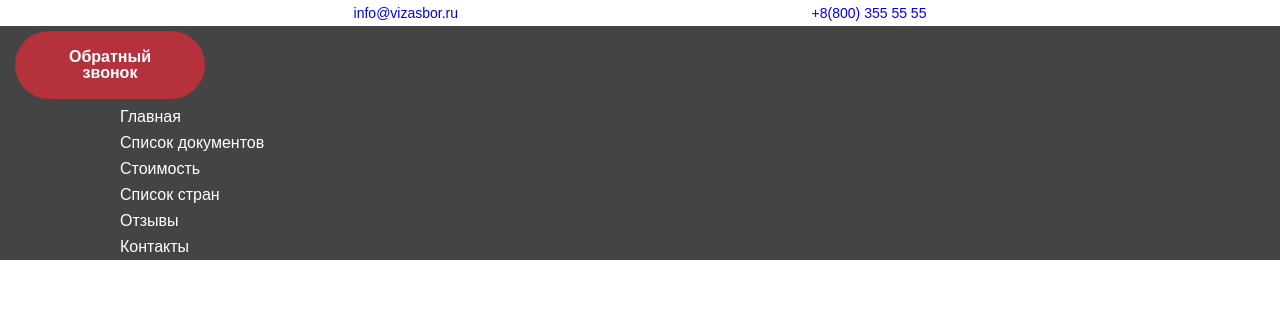
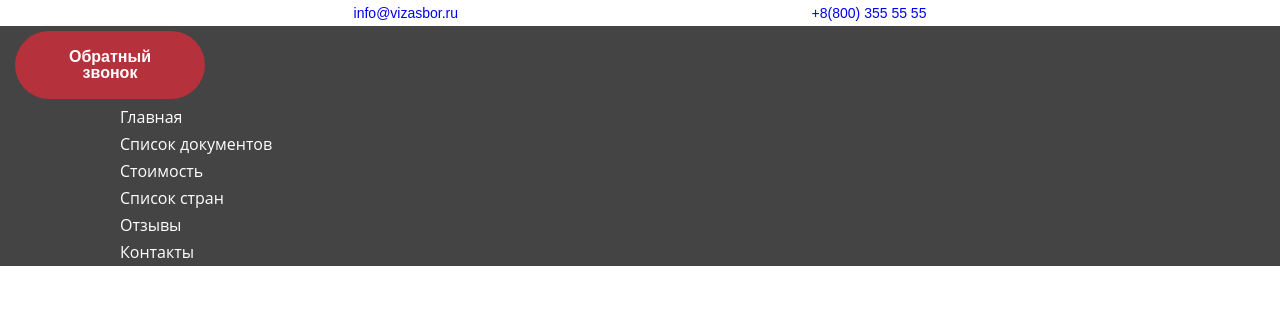
Before and after one commit to Sargeliu/Visa-in-Usa, a website: page source/index.html in a window 1280 px wide. Shown: the top 313 px of the page. Drawn offline with nearby package versions, Linux system fonts and the light colour scheme; files that its build step writes are made by us from their sources.

Commit message:
не большие изменения

```diff
--- a/source/less/blocks/page-header.less
+++ b/source/less/blocks/page-header.less
@@ -1,7 +1,5 @@
 .page-header {
   display: grid;
   margin-bottom: 70px;
-  &__contacts {
 
-  }
 }
--- /dev/null
+++ b/source/less/blocks/page-main.less
@@ -0,0 +1,7 @@
+.page-main {
+    &__head {
+        background-image: url(../../img/index-mobile.png);
+        background-position: top center;
+        background-repeat: no-repeat;
+    }
+}
--- a/source/less/blocks/site-list.less
+++ b/source/less/blocks/site-list.less
@@ -1,6 +1,6 @@
 .site-list {
   &__item a {
-    font-family: "OpenSans", sans-serif;
+    font-family: "Open Sans", sans-serif;
     font-size: 16px;
     text-align: center;
     color: @white;
--- a/source/less/global/fonts.less
+++ b/source/less/global/fonts.less
@@ -24,12 +24,22 @@
     url("../../fonts/Montserrat-Bold.ttf") format("ttf");
 }
 
-// OpenSans
+// Open Sans
 @font-face {
-  font-family: "OpenSans";
+  font-family: "Open Sans";
   font-style: normal;
   font-weight: 600;
   font-display: swap;
   src:
-    url("../../fonts/OpenSans-SemiBold.ttf") format("ttf");
+    url("../../fonts/Open Sans-SemiBold.ttf") format("ttf");
 }
+
+//Noto Sans
+@font-face {
+  font-family: "Noto Sans";
+  font-style: normal;
+  font-weight: 400;
+  font-display: swap;
+  src:
+    url("../../fonts/NotoSans-Regular.ttf") format("ttf");
+}
--- a/source/less/style.less
+++ b/source/less/style.less
@@ -11,3 +11,4 @@
 @import "blocks/site-list.less";
 @import "blocks/contacts.less";
 @import "blocks/hamburger.less";
+@import "blocks/page-main.less";
```
Also changed, not shown: source/fonts/NotoSans-Regular.ttf (added).
